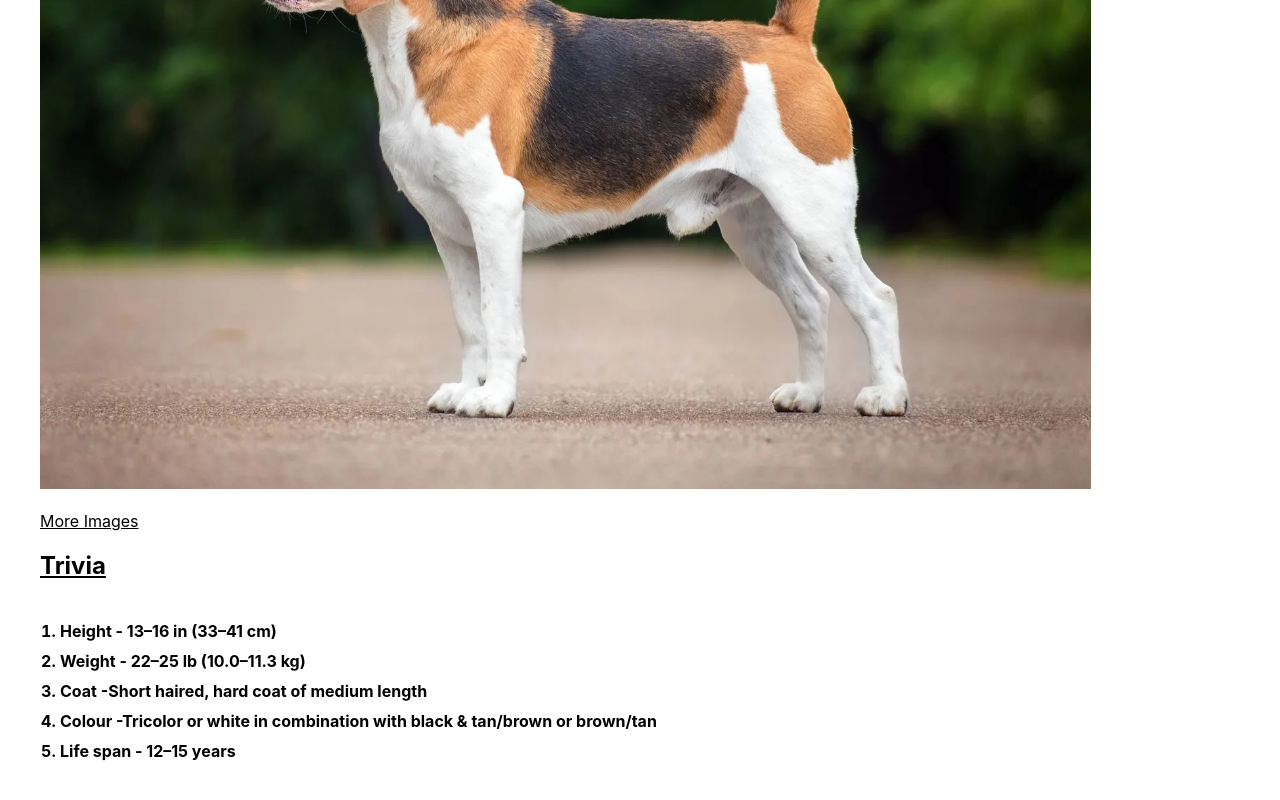
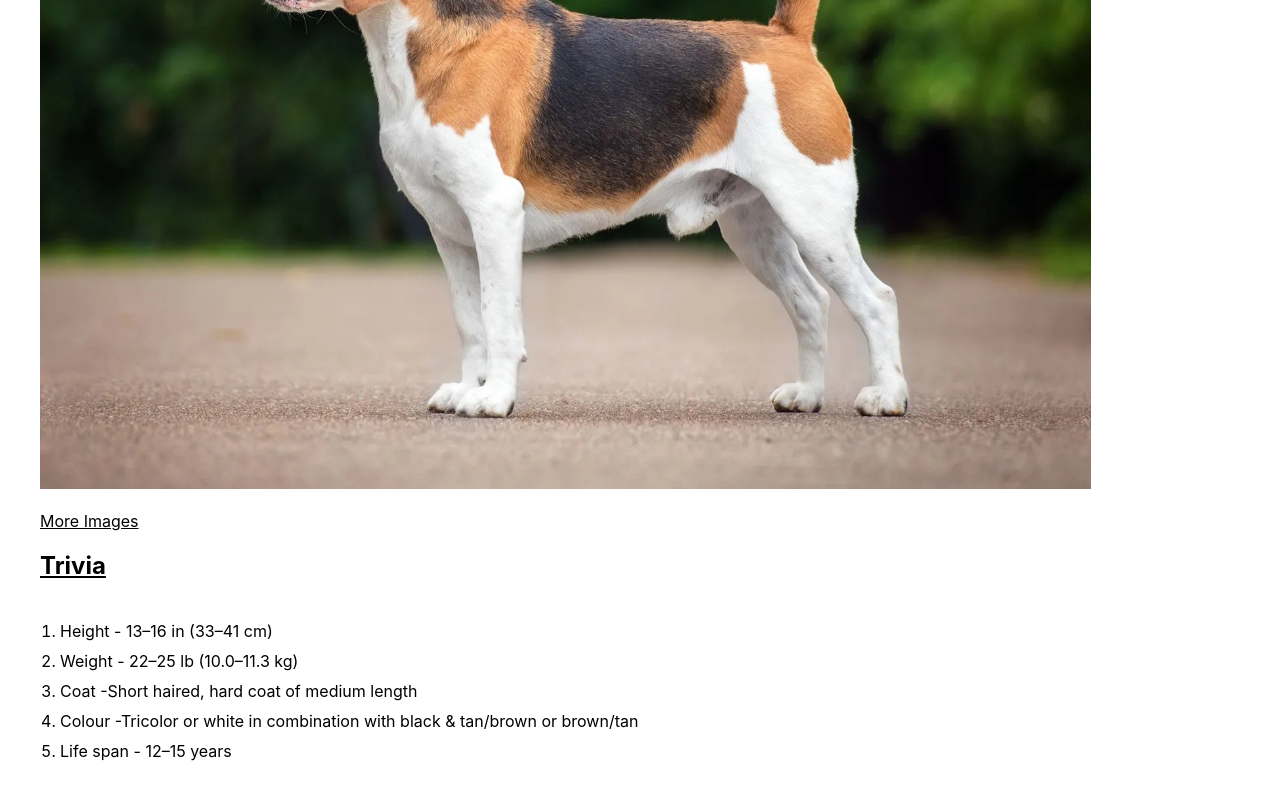
Before and after one commit to rohitupskills/Frontend-1-Contest---1-August, a plain HTML site: page index.html in a window 1280 px wide. Shown: the part 666-1466 px from the top of the page. Drawn offline with Linux system fonts and the light colour scheme.

Commit message:
some changes

```diff
--- a/style.css
+++ b/style.css
@@ -61,7 +61,7 @@ text-decoration-line: underline;
 }
 #trivia ol{
     padding-left: 20px;
-    color: #000;
+    /* color: ; */
 font-family: Inter;
 /* font-size: 40px; */
 font-style: normal;
@@ -70,5 +70,5 @@ line-height: normal;
 }
 #trivia ol li{
     line-height: 30px;
-    font-weight: bold;
+    font-weight: 400;
 }
```
